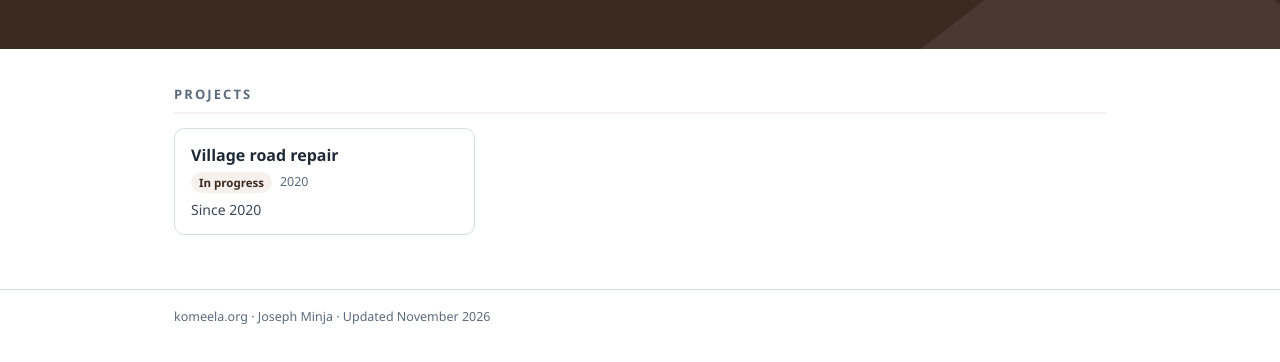
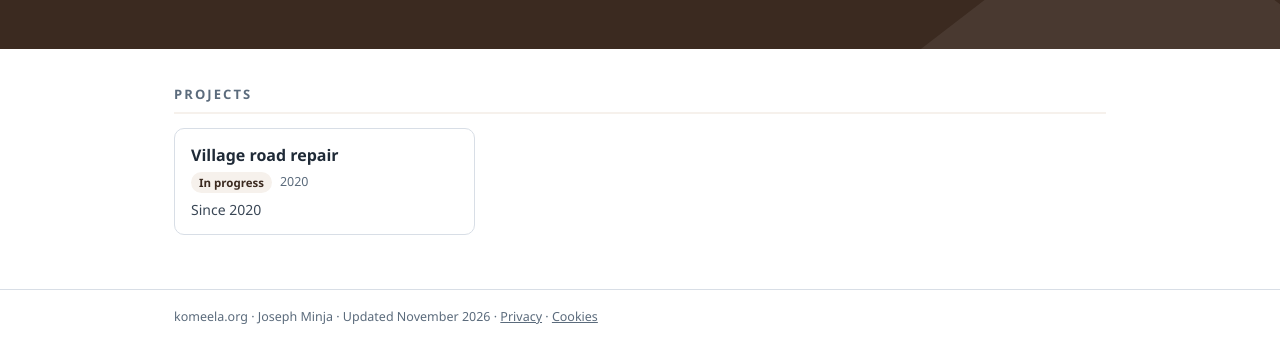
Before and after one commit to ksmart07/komeela.org, a plain HTML site: page index.html in a window 1280 px wide. Shown: the part 184-546 px from the top of the page. Drawn offline with Linux system fonts and the light colour scheme.

Commit message:
Update komeela.org (1 change(s)) - KSMART_SitesPublish v1.1.1 KSMART-PUB-RUN-20261120-170222

```diff
--- a/index.html
+++ b/index.html
@@ -72,7 +72,7 @@ footer a{color:var(--mute)}
 <main><div class="wrap">
 <section><h2>Projects</h2><div class="grid"><div class="item"><h3>Village road repair</h3><div class="meta"><span class="chip">In progress</span><span>2020</span></div><div class="note">Since 2020</div></div></div></section>
 </div></main>
-<footer><div class="wrap">komeela.org · Joseph Minja · Updated November 2026</div></footer>
+<footer><div class="wrap">komeela.org · Joseph Minja · Updated November 2026 · <a href="privacy.html">Privacy</a> · <a href="cookies.html">Cookies</a></div></footer>
 
 </body>
 </html>
```
